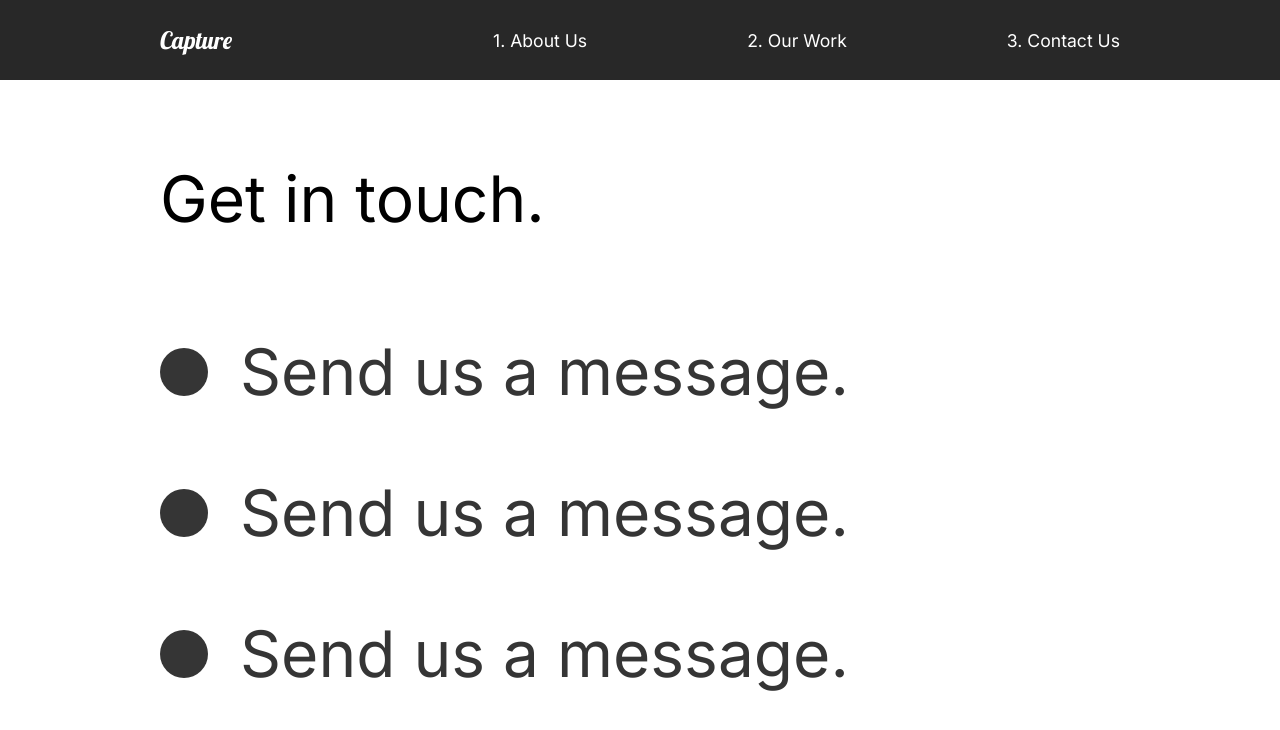
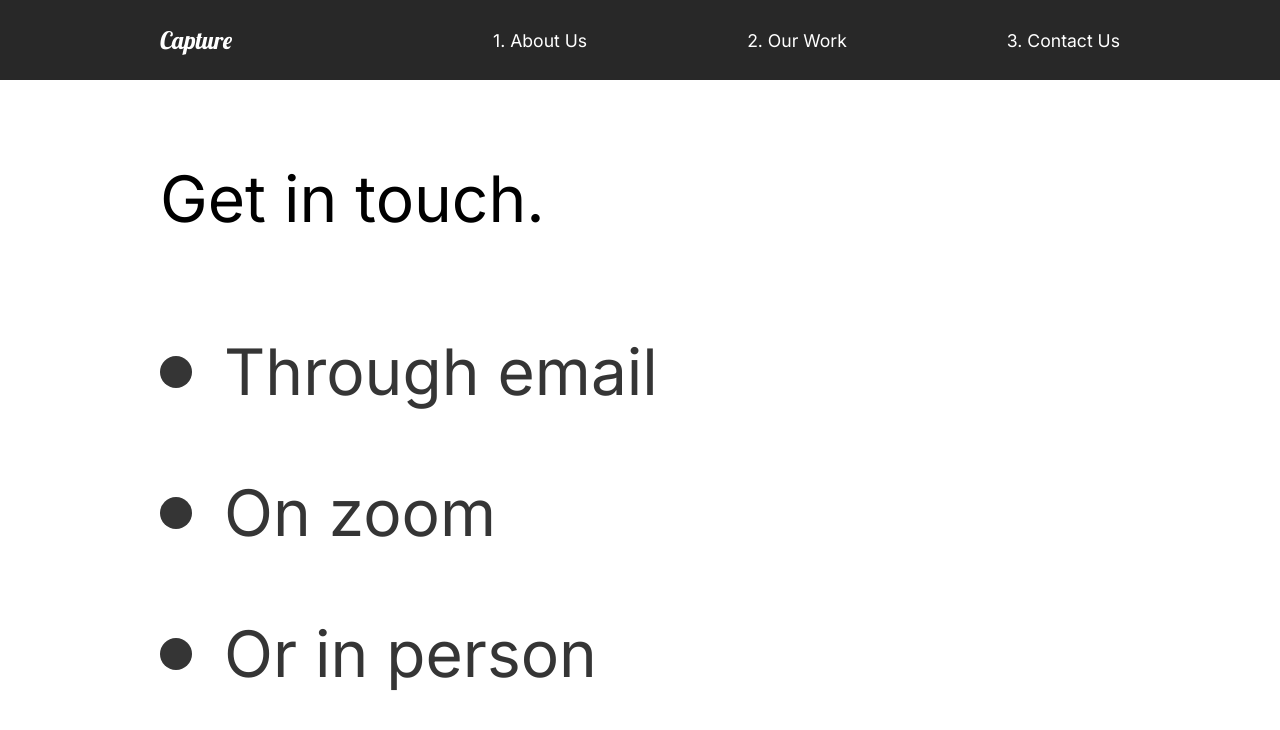
Before and after one commit to jos3ph-m/Capture, a React (Create React App) app: page /contact in a window 1280 px wide. Shown: the top 730 px of the page. Built offline with nearby package versions, Linux system fonts and the light colour scheme.

Commit message:
ContactUs - 4

```diff
--- a/src/pages/ContactUs.js
+++ b/src/pages/ContactUs.js
@@ -19,18 +19,24 @@ const ContactUs = () => {
         </Hide>
       </Title>
       <div>
+        <Hide>
           <Social variants={titleAnim}>
             <Circle />
-          <h2>Send us a message.</h2>
+            <h2>Through email</h2>
           </Social>
+        </Hide>
+        <Hide>
           <Social variants={titleAnim}>
             <Circle />
-          <h2>Send us a message.</h2>
+            <h2>On zoom</h2>
           </Social>
+        </Hide>
+        <Hide>
           <Social variants={titleAnim}>
             <Circle />
-          <h2>Send us a message.</h2>
+            <h2>Or in person</h2>
           </Social>
+        </Hide>
       </div>
     </ContactStyle>
   );
@@ -53,8 +59,8 @@ const Hide = styled.div`
 
 const Circle = styled.div`
   border-radius: 50%;
-  width: 3rem;
-  height: 3rem;
+  width: 2rem;
+  height: 2rem;
   background: #353535;
 `;
 
```
Also changed, not shown: 1 other file (tests, documents, lock files or other folders). Lines whose indentation alone changed are shown as unchanged.
